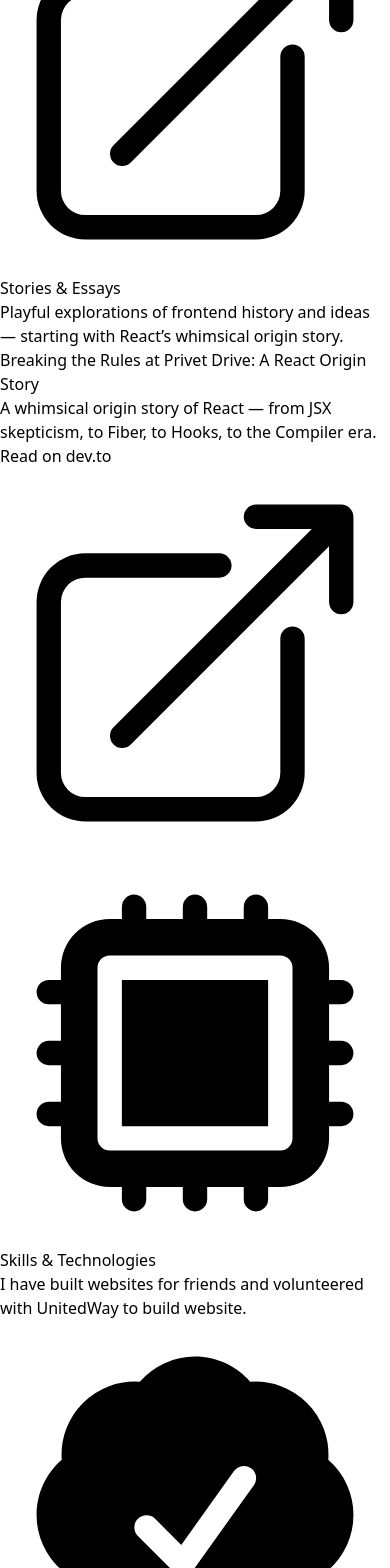
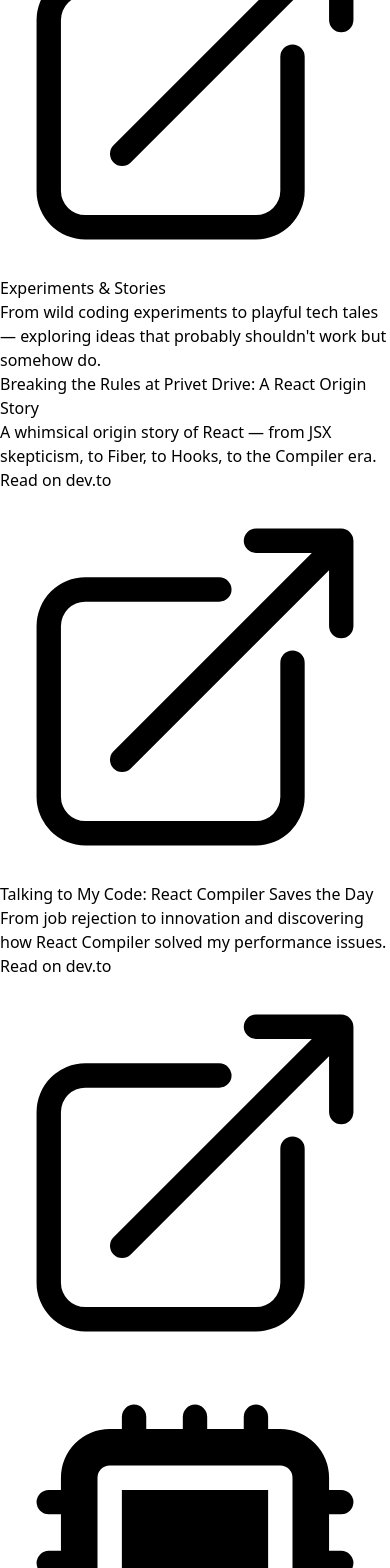
Before and after one commit to sagi0312/anjukaranji, a React (Vite) app: page / in a window 390 px wide. Shown: the part 5278-6846 px from the top of the page. Built offline with nearby package versions, Linux system fonts and the light colour scheme.

Commit message:
Add the saybuild blog card to Writings component

```diff
--- a/src/components/Writings.jsx
+++ b/src/components/Writings.jsx
@@ -37,6 +37,12 @@ const storyPosts = [
       "A whimsical origin story of React — from JSX skepticism, to Fiber, to Hooks, to the Compiler era.",
     href: "https://dev.to/sagi0312/react-and-the-philosophers-component-4dnk",
   },
+  {
+    title: "Talking to My Code: React Compiler Saves the Day",
+    blurb:
+      "From job rejection to innovation and discovering how React Compiler solved my performance issues.",
+    href: "https://dev.to/sagi0312/building-a-voice-driven-page-builder-part-1-how-react-compiler-solved-my-performance-crisis-3cpg",
+  },
 ];
 
 export default function Writing() {
@@ -65,7 +71,7 @@ export default function Writing() {
                 className="block bg-gray-800 rounded p-6 h-full transform transition-transform duration-300 hover:scale-105 hover:border-green-500 border border-transparent focus:outline-none focus:ring-2 focus:ring-green-500"
                 aria-label={`Read ${post.title} on dev.to`}
               >
-                <h3 className="text-white font-semibold text-md sm:text-lg mb-2">
+                <h3 className="text-white font-semibold text-md sm:text-lg mb-2 h-20 sm:h-24 flex items-start">
                   {post.title}
                 </h3>
                 <p className="text-white/80 text-sm mb-4">{post.blurb}</p>
@@ -79,20 +85,17 @@ export default function Writing() {
         </div>
         <div className="text-center mb-20 mt-16 sm:mt-20 lg:mt-24">
           <h2 className="sm:text-3xl text-2xl font-medium title-font text-white mb-4">
-            Stories & Essays
+            Experiments & Stories
           </h2>
           <p className="text-base leading-relaxed xl:w-2/4 lg:w-3/4 mx-auto text-white/80">
-            Playful explorations of frontend history and ideas — starting with
-            React’s whimsical origin story.
+            From wild coding experiments to playful tech tales — exploring ideas
+            that probably shouldn't work but somehow do.
           </p>
         </div>
 
         <div className="flex flex-wrap justify-center -m-4">
           {storyPosts.map((post) => (
-            <div
-              key={post.title}
-              className="sm:w-1/2 lg:w-1/3 → sm:w-2/3 lg:w-1/2"
-            >
+            <div key={post.title} className="p-4 sm:w-1/2 lg:w-1/3">
               <a
                 href={post.href}
                 target="_blank"
```
